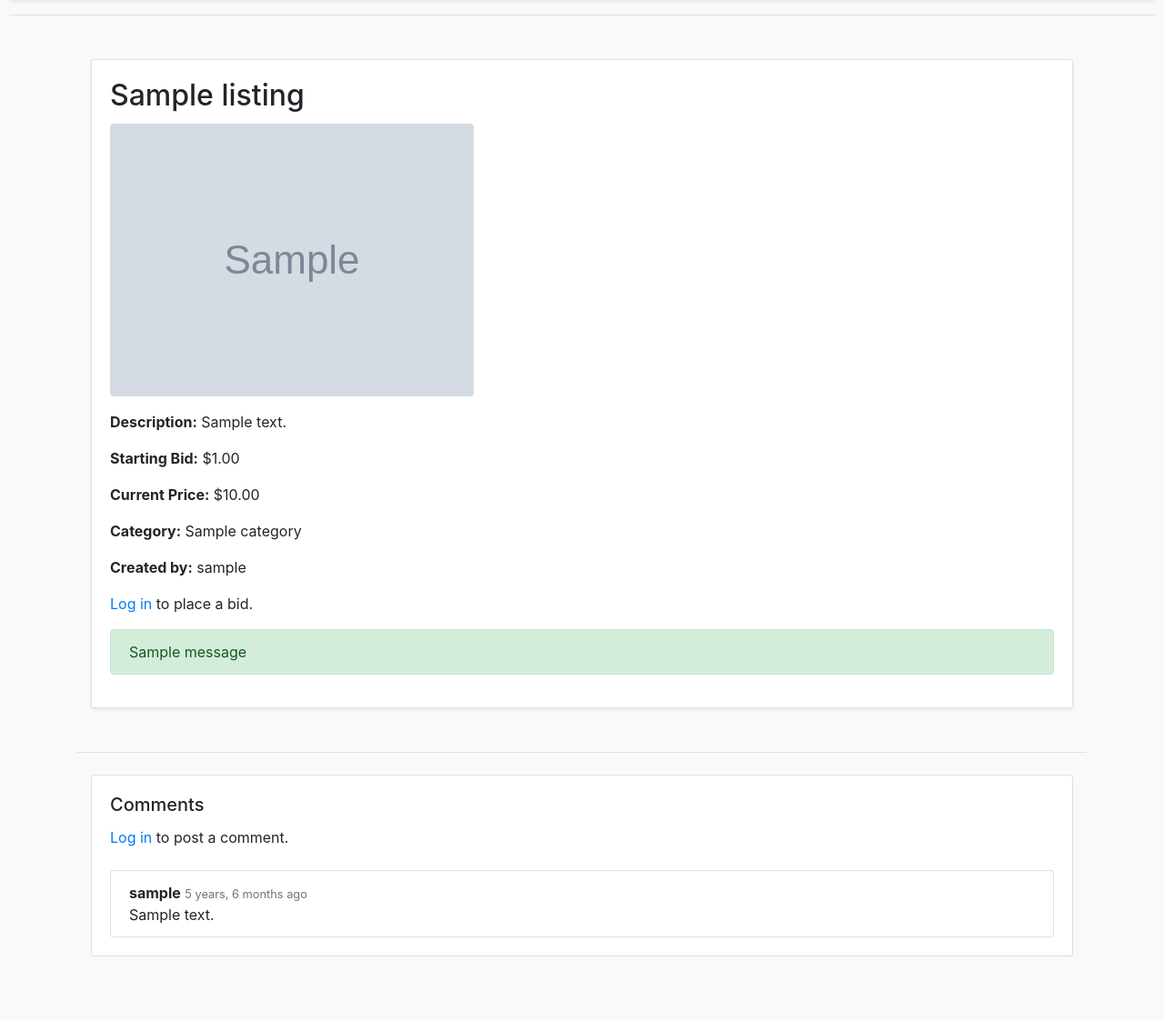
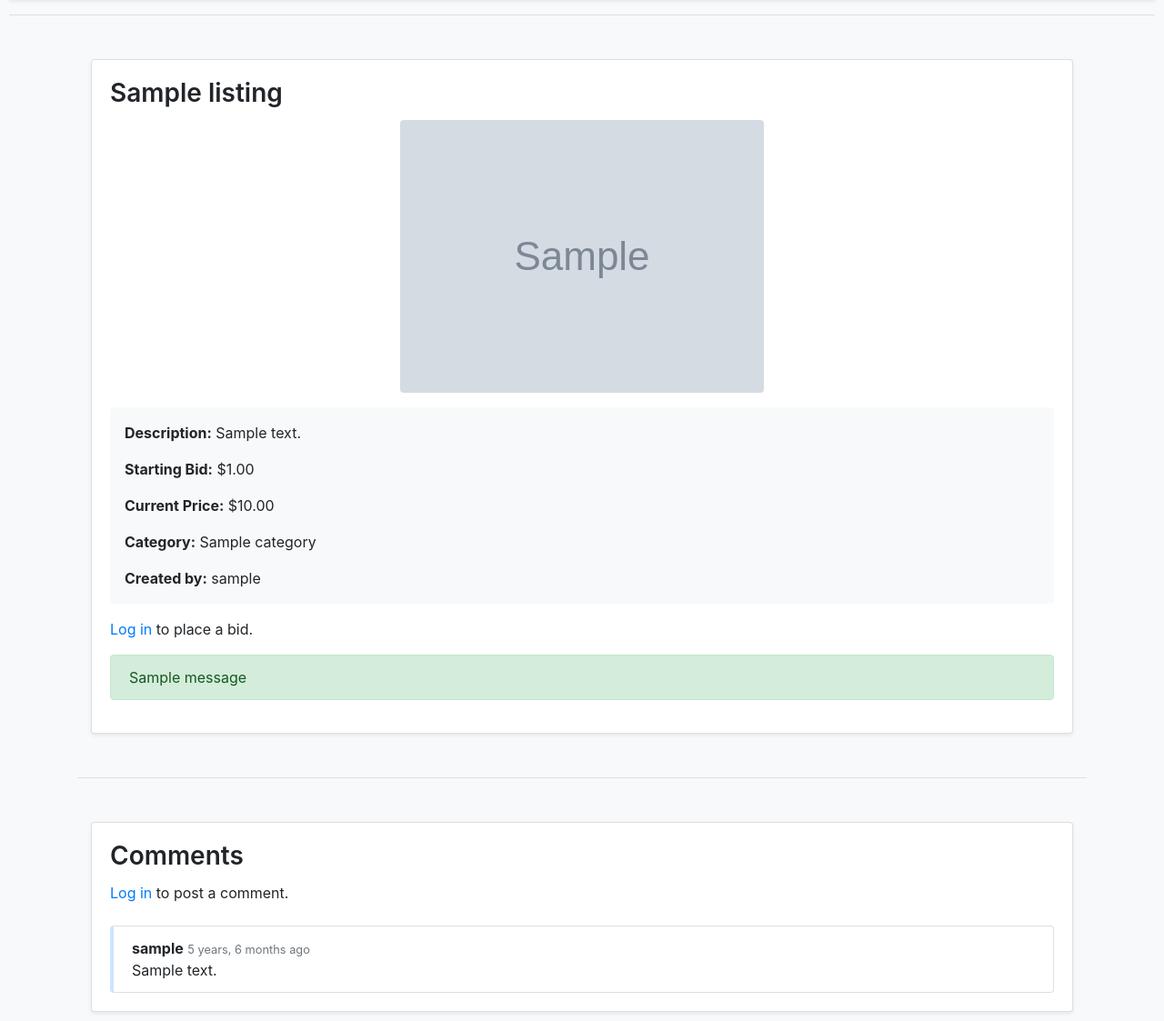
Before and after one commit to iygeal/e-commerce-auctions, a Django app: page /listing/1 in a window 1280 px wide. Shown: the part 91-1214 px from the top of the page at 91% size. Before the commit the page ends 1143 px from the top, so only its background shows below. Run offline with Django 3.2, Linux system fonts and the light colour scheme; tables that the repository leaves empty hold one stand-in row (values such as "Sample post"); grey boxes marked "Sample" are stand-in pictures; one stand-in notice (Sample message) is shown; some libraries are stand-ins or nearby versions.

Commit message:
More styling to the listing template

```diff
--- a/auctions/static/auctions/styles.css
+++ b/auctions/static/auctions/styles.css
@@ -7,3 +7,12 @@ body {
   transform: translateY(-4px);
   transition: all 0.3s ease-in-out;
 }
+
+.card-title {
+  font-size: 1.75rem;
+  font-weight: 600;
+}
+
+.list-group-item {
+  border-left: 4px solid #cce5ff;
+}
--- a/auctions/templates/auctions/listing.html
+++ b/auctions/templates/auctions/listing.html
@@ -2,21 +2,29 @@
 {% block body %}
 {% load widget_tweaks %}
 {% load humanize %}
+
 <div class="container mt-4">
+  <!-- Listing Card -->
   <div class="card shadow-sm">
     <div class="card-body">
       <h2 class="card-title">{{ listing.title }}</h2>
 
       {% if listing.image_url %}
+        <div class="text-center">
           <img src="{{ listing.image_url }}" alt="{{ listing.title }}" class="img-fluid mb-3 rounded">
+        </div>
       {% endif %}
 
+      <!-- Listing Metadata -->
+      <div class="bg-light p-3 rounded mb-3">
         <p class="card-text"><strong>Description:</strong> {{ listing.description }}</p>
         <p class="card-text"><strong>Starting Bid:</strong> ${{ listing.starting_bid }}</p>
         <p class="card-text"><strong>Current Price:</strong> ${{ listing.current_price }}</p>
         <p class="card-text"><strong>Category:</strong> {{ listing.category }}</p>
         <p class="card-text"><strong>Created by:</strong> {{ listing.owner }}</p>
+      </div>
 
+      <!-- Bid Form -->
       {% if user.is_authenticated %}
         <hr>
         <h5>Place a Bid</h5>
@@ -39,8 +47,9 @@
         <p><a href="{% url 'login' %}">Log in</a> to place a bid.</p>
       {% endif %}
 
+      <!-- Auction Status -->
       {% if not listing.is_active %}
-        <div class="alert alert-info mt-3">
+        <div class="alert alert-info mt-4 text-center">
           <strong>This auction is now closed.</strong><br>
           {% if listing.winner %}
             Winner: {{ listing.winner.username }}
@@ -55,20 +64,22 @@
         </div>
       {% endif %}
 
+      <!-- Django Messages -->
       {% if messages %}
         {% for message in messages %}
-          <div class="alert alert-{{ message.tags }}">{{ message }}</div>
+          <div class="alert alert-{{ message.tags }} mt-3">{{ message }}</div>
         {% endfor %}
       {% endif %}
 
       {% if bid_form.errors %}
-        <div class="alert alert-danger">
+        <div class="alert alert-danger mt-3">
           {{ bid_form.errors }}
         </div>
       {% endif %}
 
+      <!-- Watchlist -->
       {% if user.is_authenticated %}
-        <form action="{% url 'toggle_watchlist' listing.id %}" method="post" class="mt-3">
+        <form action="{% url 'toggle_watchlist' listing.id %}" method="post" class="mt-4">
           {% csrf_token %}
           {% if listing in user.watchlist.all %}
             <button type="submit" class="btn btn-warning">Remove from Watchlist</button>
@@ -81,11 +92,11 @@
   </div>
 </div>
 
+<hr class="my-5">
 
-<hr class="mt-5">
-
+<!-- Comments Section -->
 <div class="container mt-4">
-  <div class="card">
+  <div class="card shadow-sm">
     <div class="card-body">
       <h5 class="card-title">Comments</h5>
 
```
Lines whose indentation alone changed are shown as unchanged.
